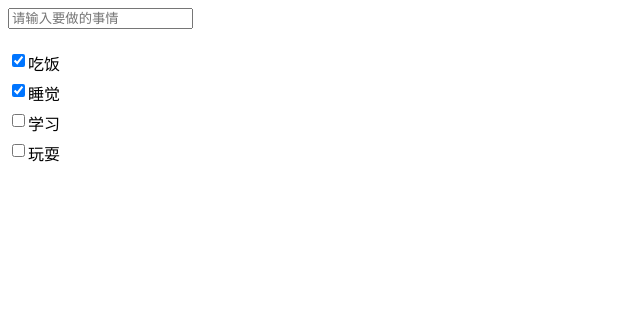
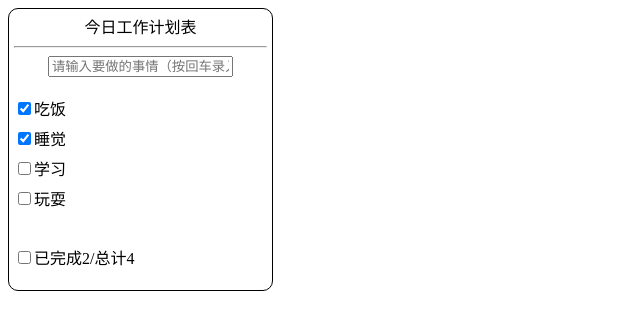
Before and after one commit to yuwencool/always-on-study, a Vue app in the folder VUE/todolist/: page /#/UserList in a window 1280 px wide. Before the commit this address led to /#/UserList. Shown: the top 330 px of the page, without its empty margins (0-640 px from the left). Built offline with nearby package versions, Linux system fonts and the light colour scheme.

Commit message:
添加“底部”统计功能模块

```diff
--- a/VUE/todolist/src/App.vue
+++ b/VUE/todolist/src/App.vue
@@ -1,12 +1,24 @@
 <template>
   <div id="app">
-    <user-header :addobj="addobj"/>
+    <div class="titlebox">
+      <span class="title">今日工作计划表</span>
+    </div>
+    <hr/>
+    <div class="headbox">
+      <user-header
+        :addobj="addobj"
+        style="width: 70%"
+      />
+    </div>
+
     <user-list
       :todos="todos"
       :checktodos="checktodos"
       :deletetodo="deletetodo"
     />
-    <user-footer/>
+    <user-footer
+      :todos="todos"
+    />
   </div>
 </template>
 
@@ -49,6 +61,21 @@ export default {
 }
 </script>
 
-<style>
-
+<style scoped>
+  #app {
+    width: 20%;
+    border: 1px solid black;
+    padding: 5px;
+    border-radius: 10px;
+  }
+  .titlebox {
+    display: flex;
+    justify-content: center;
+    align-items: center;
+  }
+  .headbox {
+    display: flex;
+    justify-content: center;
+    align-items: center;
+  }
 </style>
--- a/VUE/todolist/src/components/UserFooter.vue
+++ b/VUE/todolist/src/components/UserFooter.vue
@@ -1,13 +1,31 @@
 <template>
-  <div></div>
+  <div
+  class="foot"
+  >
+    <input type="checkBox">
+    <p>
+      <span>已完成{{doneTotal}}/总计{{todos.length}}</span>
+    </p>
+  </div>
 </template>
 
 <script>
     export default {
         name: 'UserFooter',
+        props: ['todos'],
+        computed: {
+          doneTotal() {
+            return this.todos.reduce((total, current) => {
+              return total + (current.completed ? 1 : 0);
+            }, 0);
+          }
+        }
     }
 </script>
 
-<style>
-
+<style scoped>
+  .foot {
+    display: flex;
+    align-items: center;
+  }
 </style>
--- a/VUE/todolist/src/components/UserHeader.vue
+++ b/VUE/todolist/src/components/UserHeader.vue
@@ -1,7 +1,7 @@
 <template>
   <input
     type="text"
-    placeholder="请输入要做的事情"
+    placeholder="请输入要做的事情（按回车录入）"
     @keyup.enter="add"
     v-model="title"
     ref="info"
--- a/VUE/todolist/src/components/UsreItem.vue
+++ b/VUE/todolist/src/components/UsreItem.vue
@@ -32,7 +32,7 @@
 <style scoped>
     li {
       display: flex;
-      width: 20%;
+      width: 100%;
       height: 30px;
       /* margin-top: 10px; */
       list-style: none;
@@ -41,12 +41,9 @@
     li:hover {
         background-color: gray;
     }
-    li p {
-      height: 60%;
-    }
     li button {
-      position: absolute;
-      left: 15%;
+      position: relative;
+      margin-left: 70%;
       background-color: red;
       border: none;
       color: white;
```
